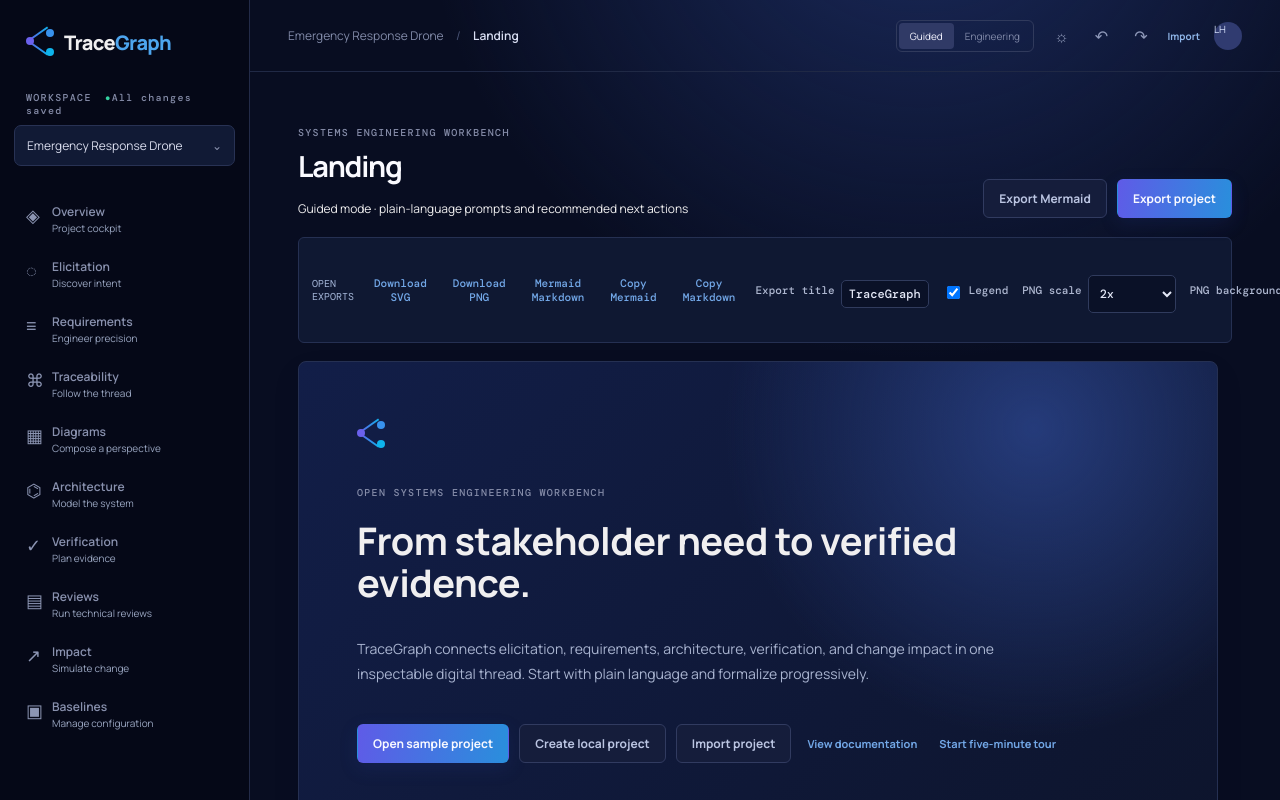
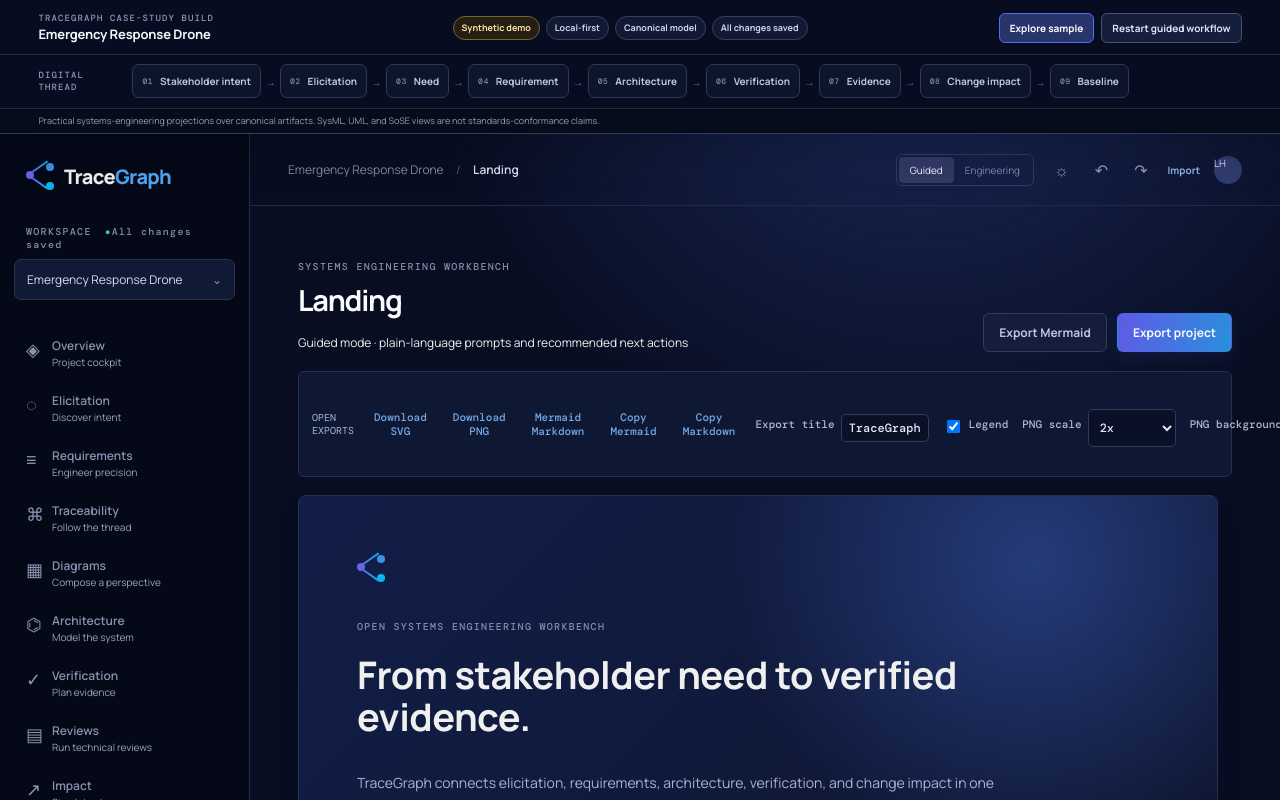
Before and after one commit to leifheaney5/trace-graph, a React (Vite) app: page / in a window 1280 px wide. Shown: the top 800 px of the page. Built offline with nearby package versions, Linux system fonts and the light colour scheme.

Commit message:
feat: mount case study workflow chrome

```diff
--- a/src/main.tsx
+++ b/src/main.tsx
@@ -1,10 +1,13 @@
 import { StrictMode } from "react";
 import { createRoot } from "react-dom/client";
 import "./index.css";
+import "./case-study-chrome.css";
 import App from "./App.tsx";
+import CaseStudyChrome from "./CaseStudyChrome.tsx";
 
 createRoot(document.getElementById("root")!).render(
   <StrictMode>
+    <CaseStudyChrome />
     <App />
   </StrictMode>,
 );
```
